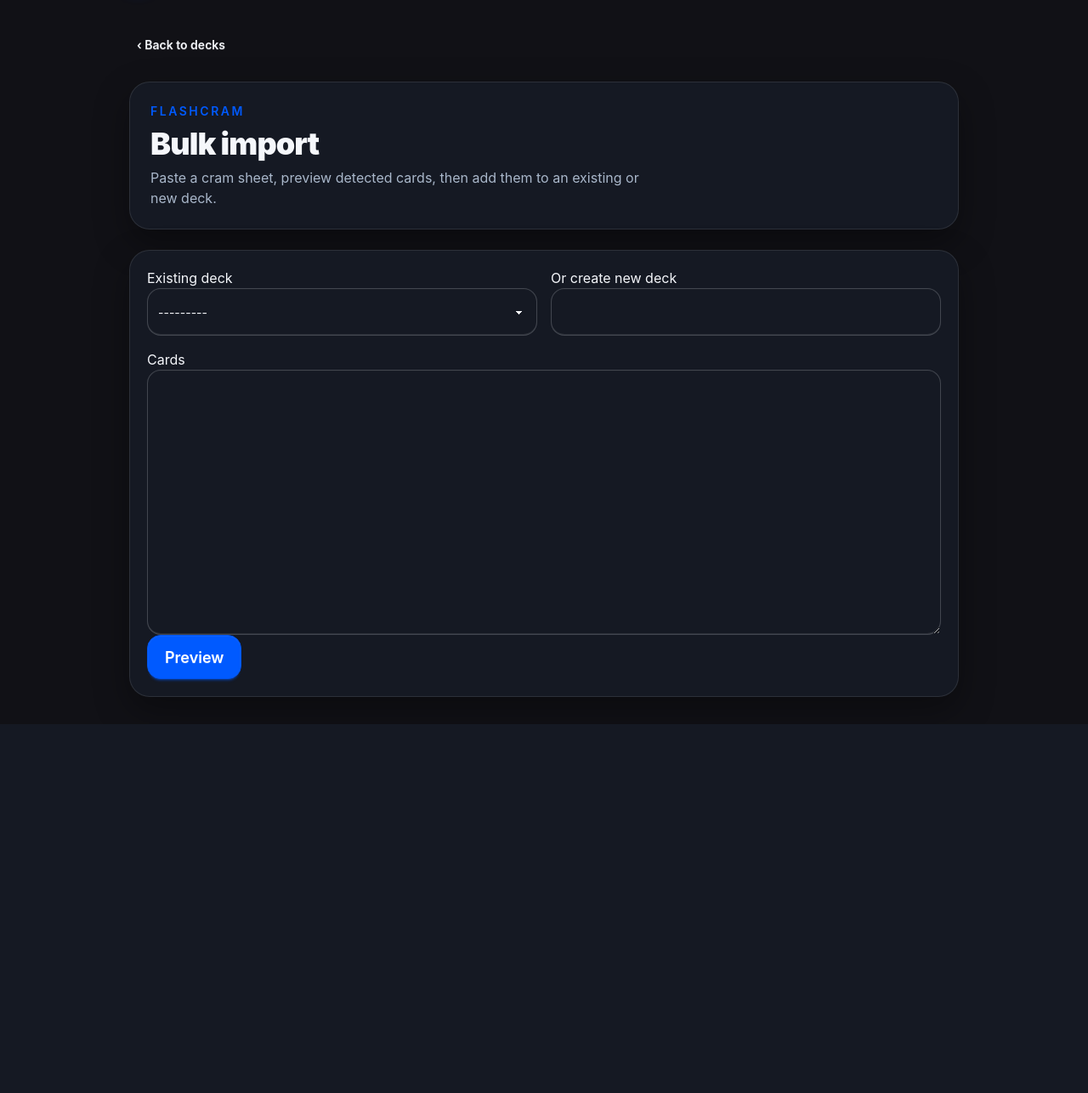
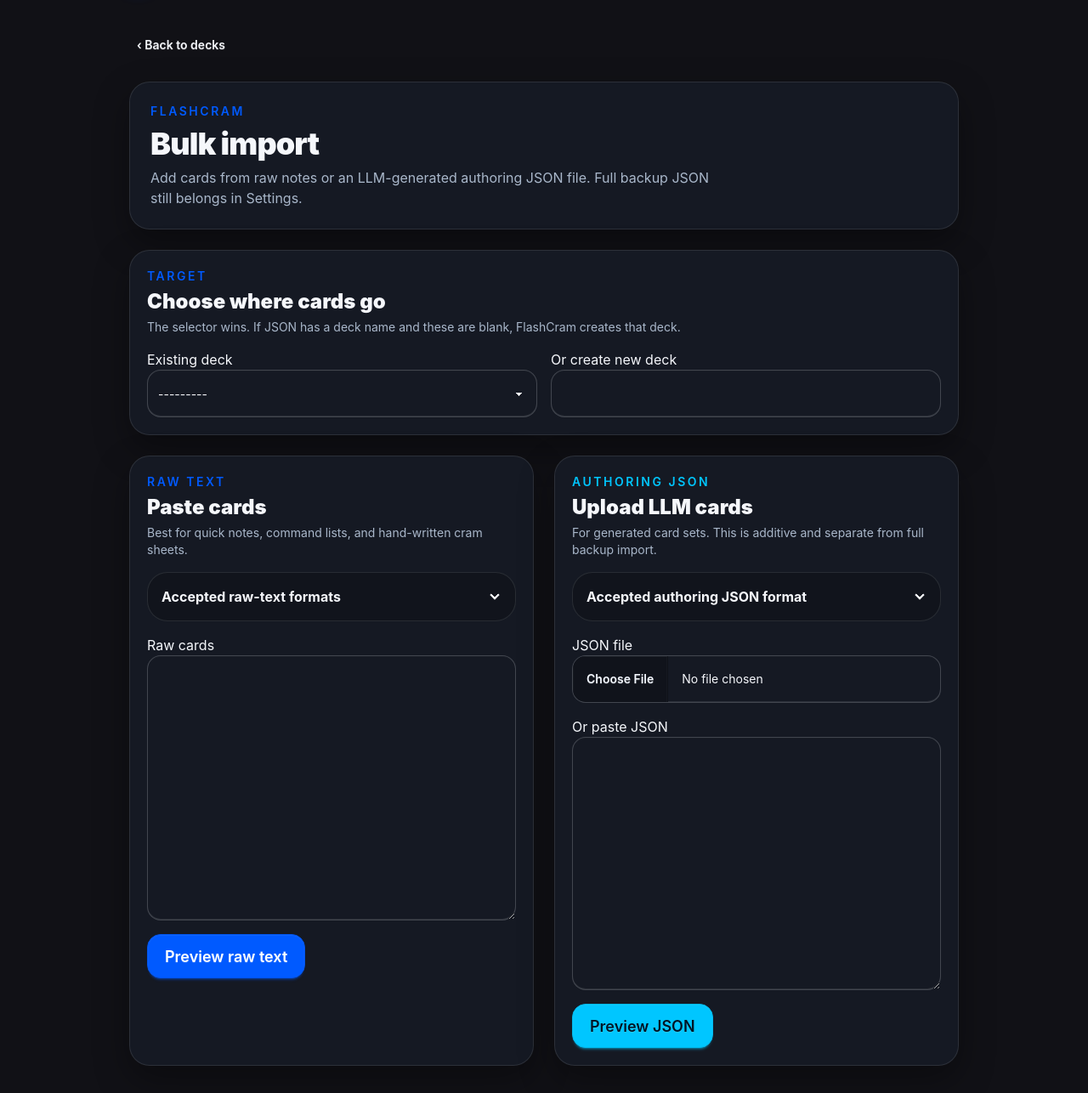
Before and after one commit to oliver-louis/FlashCram, a Django app: page /bulk-import/ in a window 1280 px wide. Shown: the part 65-1351 px from the top of the page at 85% size. Before the commit the page ends 917 px from the top, so only its background shows below. Run offline with Django 5.2, Linux system fonts and the light colour scheme; data comes from the database, SQL or seed files in the repository; data that the repository does not hold is empty; some libraries are stand-ins or nearby versions.

Commit message:
Add authoring JSON bulk import

```diff
--- a/cards/forms.py
+++ b/cards/forms.py
@@ -178,19 +178,29 @@ class BulkImportForm(forms.Form):
         widget=forms.TextInput(attrs={"class": "input input-bordered h-14 w-full rounded-2xl"}),
     )
     text = forms.CharField(
+        required=False,
         widget=forms.Textarea(attrs={"class": "textarea textarea-bordered min-h-72 w-full rounded-2xl", "rows": 14})
+    )
+    authoring_json_file = forms.FileField(
+        required=False,
+        widget=forms.ClearableFileInput(
+            attrs={
+                "accept": "application/json,.json",
+                "class": "file-input file-input-bordered h-14 w-full rounded-2xl",
+            }
+        ),
+    )
+    authoring_json_text = forms.CharField(
+        required=False,
+        widget=forms.Textarea(
+            attrs={"class": "textarea textarea-bordered min-h-72 w-full rounded-2xl font-mono text-sm", "rows": 14}
+        ),
     )
 
     def __init__(self, *args, **kwargs):
         super().__init__(*args, **kwargs)
         self.fields["deck"].queryset = Deck.objects.all().order_by("created_at", "name")
 
-    def clean(self):
-        cleaned = super().clean()
-        if not cleaned.get("deck") and not cleaned.get("new_deck_name"):
-            raise forms.ValidationError("Choose a deck or enter a new deck name.")
-        return cleaned
-
 
 class JsonImportForm(forms.Form):
     backup_json = forms.CharField(
--- a/cards/templates/cards/bulk_import.html
+++ b/cards/templates/cards/bulk_import.html
@@ -8,15 +8,22 @@
     <header class="fc-card rounded-3xl p-5 sm:p-6">
       <p class="text-sm font-semibold uppercase tracking-[0.18em] text-primary">FlashCram</p>
       <h1 class="mt-2 text-3xl font-black tracking-tight sm:text-4xl">Bulk import</h1>
-      <p class="mt-2 max-w-xl fc-muted">Paste a cram sheet, preview detected cards, then add them to an existing or new deck.</p>
+      <p class="mt-2 max-w-2xl fc-muted">Add cards from raw notes or an LLM-generated authoring JSON file. Full backup JSON still belongs in Settings.</p>
     </header>
 
-    <form method="post" class="fc-card space-y-4 rounded-3xl p-5">
+    <form method="post" enctype="multipart/form-data" class="space-y-6">
       {% csrf_token %}
       {% if form.non_field_errors %}
-        <div class="alert alert-error">{{ form.non_field_errors }}</div>
+        <div class="alert alert-error rounded-3xl">{{ form.non_field_errors }}</div>
       {% endif %}
-      <div class="grid gap-4 md:grid-cols-2">
+
+      <section class="fc-card rounded-3xl p-5">
+        <div class="flex flex-col gap-1">
+          <p class="text-sm font-semibold uppercase tracking-[0.18em] text-primary">Target</p>
+          <h2 class="text-2xl font-black">Choose where cards go</h2>
+          <p class="text-sm fc-muted">The selector wins. If JSON has a deck name and these are blank, FlashCram creates that deck.</p>
+        </div>
+        <div class="mt-4 grid gap-4 md:grid-cols-2">
           <label class="form-control">
             <span class="label-text">Existing deck</span>
             {{ form.deck }}
@@ -26,38 +33,107 @@
             {{ form.new_deck_name }}
           </label>
         </div>
+      </section>
+
+      <section class="grid gap-6 lg:grid-cols-2">
+        <div class="fc-card flex flex-col gap-4 rounded-3xl p-5">
+          <div>
+            <p class="text-sm font-semibold uppercase tracking-[0.18em] text-primary">Raw text</p>
+            <h2 class="mt-1 text-2xl font-black">Paste cards</h2>
+            <p class="mt-1 text-sm fc-muted">Best for quick notes, command lists, and hand-written cram sheets.</p>
+          </div>
+
+          <details class="collapse collapse-arrow rounded-3xl border border-base-content/10 bg-base-200/70">
+            <summary class="collapse-title font-bold">Accepted raw-text formats</summary>
+            <div class="collapse-content space-y-3 text-sm">
+              <div>
+                <p class="font-semibold">Single line</p>
+                <pre class="mt-1 overflow-x-auto rounded-2xl bg-base-300 p-3"><code>Front :: Back #tag #tag</code></pre>
+              </div>
+              <div>
+                <p class="font-semibold">Blank-line separated blocks</p>
+                <pre class="mt-1 overflow-x-auto rounded-2xl bg-base-300 p-3"><code>Q: What is grep?
+A: Search text
+Tags: shell, grep</code></pre>
+              </div>
+            </div>
+          </details>
+
           <label class="form-control">
-        <span class="label-text">Cards</span>
+            <span class="label-text">Raw cards</span>
             {{ form.text }}
             {{ form.text.errors }}
           </label>
           <div class="grid gap-3 sm:flex">
-        <button class="btn btn-primary btn-lg fc-tap rounded-2xl" type="submit" name="intent" value="preview">Preview</button>
-        {% if result %}
-          <button class="btn btn-success btn-lg fc-tap rounded-2xl" type="submit" name="intent" value="confirm">Import {{ result.cards|length }} cards</button>
+            <button class="btn btn-primary btn-lg fc-tap rounded-2xl" type="submit" name="intent" value="raw_preview">Preview raw text</button>
+            {% if raw_result and raw_result.cards %}
+              <button class="btn btn-success btn-lg fc-tap rounded-2xl" type="submit" name="intent" value="raw_confirm">Import {{ raw_result.cards|length }} cards</button>
             {% endif %}
           </div>
+        </div>
+
+        <div class="fc-card flex flex-col gap-4 rounded-3xl p-5">
+          <div>
+            <p class="text-sm font-semibold uppercase tracking-[0.18em] text-secondary">Authoring JSON</p>
+            <h2 class="mt-1 text-2xl font-black">Upload LLM cards</h2>
+            <p class="mt-1 text-sm fc-muted">For generated card sets. This is additive and separate from full backup import.</p>
+          </div>
+
+          <details class="collapse collapse-arrow rounded-3xl border border-base-content/10 bg-base-200/70">
+            <summary class="collapse-title font-bold">Accepted authoring JSON format</summary>
+            <div class="collapse-content space-y-3 text-sm">
+              <pre class="overflow-x-auto rounded-2xl bg-base-300 p-3"><code>{
+  "schema": "flashcram.cards.v1",
+  "deck": "Deck name",
+  "cards": [
+    {
+      "front": "Question",
+      "back": "Answer",
+      "tags": ["tag1", "tag2"],
+      "format": "plaintext"
+    }
+  ]
+}</code></pre>
+              <p class="fc-muted">Use <code>format</code> as <code>plaintext</code> or <code>markdown</code>. Backup JSON files should be imported from Settings.</p>
+            </div>
+          </details>
+
+          <label class="form-control">
+            <span class="label-text">JSON file</span>
+            {{ form.authoring_json_file }}
+            {{ form.authoring_json_file.errors }}
+          </label>
+          <label class="form-control">
+            <span class="label-text">Or paste JSON</span>
+            {{ form.authoring_json_text }}
+            {{ form.authoring_json_text.errors }}
+          </label>
+          <div class="grid gap-3 sm:flex">
+            <button class="btn btn-secondary btn-lg fc-tap rounded-2xl" type="submit" name="intent" value="json_preview">Preview JSON</button>
+            {% if json_result and json_result.cards %}
+              <button class="btn btn-success btn-lg fc-tap rounded-2xl" type="submit" name="intent" value="json_confirm">Import {{ json_result.cards|length }} cards</button>
+            {% endif %}
+          </div>
+        </div>
+      </section>
     </form>
 
-    {% if result %}
+    {% if raw_result %}
       <section class="fc-card rounded-3xl p-5">
-        <h2 class="text-2xl font-black">Preview</h2>
-        <p class="mt-1 fc-muted">{{ result.cards|length }} cards detected, {{ result.skipped_count }} lines skipped. Format: {{ result.detected_format }}</p>
-        <div class="mt-4 grid gap-3">
-          {% for card in result.cards %}
-            <article class="rounded-2xl bg-base-200/80 p-4">
-              <p class="font-bold">{{ card.front }}</p>
-              <p class="mt-1 text-sm fc-muted">{{ card.back }}</p>
-              {% if card.tags %}
-                <div class="mt-2 flex flex-wrap gap-2">
-                  {% for tag in card.tags %}
-                    <span class="badge badge-outline badge-sm rounded-xl">{{ tag }}</span>
-                  {% endfor %}
-                </div>
+        <h2 class="text-2xl font-black">Raw text preview</h2>
+        <p class="mt-1 fc-muted">{{ raw_result.cards|length }} cards detected, {{ raw_result.skipped_count }} lines skipped. Format: {{ raw_result.detected_format }}</p>
+        {% include "cards/partials/import_preview_cards.html" with cards=raw_result.cards %}
+      </section>
     {% endif %}
-            </article>
-          {% endfor %}
-        </div>
+
+    {% if json_result %}
+      <section class="fc-card rounded-3xl p-5">
+        <h2 class="text-2xl font-black">Authoring JSON preview</h2>
+        <p class="mt-1 fc-muted">
+          {{ json_result.cards|length }} cards detected, {{ json_result.skipped_count }} cards skipped.
+          Schema: {{ json_result.schema }}{% if json_result.deck_name %}. File deck: {{ json_result.deck_name }}{% endif %}
+        </p>
+        {% include "cards/partials/import_preview_cards.html" with cards=json_result.cards %}
       </section>
     {% endif %}
   </div>
--- a/cards/views.py
+++ b/cards/views.py
@@ -23,6 +23,7 @@ from .services import (
     get_deck,
     get_settings,
     import_backup,
+    parse_authoring_json_cards,
     parse_bulk_cards,
     review_is_complete,
     review_progress,
@@ -327,29 +328,90 @@ def review_context(session):
 
 
 def bulk_import(request):
-    result = None
+    raw_result = None
+    json_result = None
     created_count = None
-    form = BulkImportForm(request.POST or None)
+    post_data = request.POST.copy() if request.method == "POST" else None
+    if post_data is not None and request.FILES.get("authoring_json_file") and not post_data.get("authoring_json_text"):
+        try:
+            post_data["authoring_json_text"] = request.FILES["authoring_json_file"].read().decode("utf-8-sig")
+        except UnicodeDecodeError:
+            post_data["authoring_json_text"] = ""
+    form = BulkImportForm(post_data or None, request.FILES or None)
 
     if request.method == "POST" and form.is_valid():
-        result = parse_bulk_cards(form.cleaned_data["text"])
-        if request.POST.get("intent") == "confirm":
-            deck = form.cleaned_data["deck"]
-            if deck is None:
-                deck = Deck.objects.create(name=form.cleaned_data["new_deck_name"])
-            create_cards_from_parsed(deck, result.cards)
-            created_count = len(result.cards)
-            return redirect("cards:deck_detail", deck_id=deck.id)
+        intent = request.POST.get("intent", "raw_preview")
+        if intent == "preview":
+            intent = "raw_preview"
+        elif intent == "confirm":
+            intent = "raw_confirm"
+        if intent.startswith("json_"):
+            json_result = handle_authoring_json_import(request, form, intent)
+            if isinstance(json_result, HttpResponse):
+                return json_result
+        else:
+            raw_result = handle_raw_text_import(request, form, intent)
+            if isinstance(raw_result, HttpResponse):
+                return raw_result
 
     return render(
         request,
         "cards/bulk_import.html",
         {
             "form": form,
-            "result": result,
+            "raw_result": raw_result,
+            "json_result": json_result,
             "created_count": created_count,
         },
     )
+
+
+def import_target_deck(form, fallback_name=""):
+    deck = form.cleaned_data.get("deck")
+    if deck is not None:
+        return deck
+    new_deck_name = (form.cleaned_data.get("new_deck_name") or "").strip()
+    if new_deck_name:
+        return Deck.objects.create(name=new_deck_name)
+    if fallback_name:
+        return Deck.objects.create(name=fallback_name)
+    return None
+
+
+def handle_raw_text_import(request, form, intent):
+    if not form.cleaned_data.get("deck") and not (form.cleaned_data.get("new_deck_name") or "").strip():
+        form.add_error(None, "Choose a deck or enter a new deck name for raw text import.")
+        return None
+    text = form.cleaned_data.get("text", "")
+    if not text.strip():
+        form.add_error("text", "Paste raw card text before previewing.")
+        return None
+    result = parse_bulk_cards(text)
+    if intent == "raw_confirm":
+        deck = import_target_deck(form)
+        create_cards_from_parsed(deck, result.cards)
+        return redirect("cards:deck_detail", deck_id=deck.id)
+    return result
+
+
+def handle_authoring_json_import(request, form, intent):
+    payload = form.cleaned_data.get("authoring_json_text", "")
+    if not payload.strip():
+        form.add_error("authoring_json_text", "Upload a JSON file or paste authoring JSON before previewing.")
+        return None
+    try:
+        result = parse_authoring_json_cards(payload)
+    except ValueError as exc:
+        form.add_error("authoring_json_text", str(exc))
+        return None
+    if not form.cleaned_data.get("deck") and not (form.cleaned_data.get("new_deck_name") or "").strip() and not result.deck_name:
+        form.add_error(None, "Choose a deck, enter a new deck name, or include a deck name in the JSON.")
+        return result
+    if intent == "json_confirm":
+        deck = import_target_deck(form, fallback_name=result.deck_name)
+        create_cards_from_parsed(deck, result.cards)
+        return redirect("cards:deck_detail", deck_id=deck.id)
+    return result
 
 
 def settings_view(request):
```
Also changed, not shown: cards/services.py (+70 -1 lines), cards/templates/cards/partials/import_preview_cards.html (added, +25 -0 lines), cards/tests/test_services.py (+74 -1 lines), cards/tests/test_views.py (+105 -0 lines), static/css/app.css. Lines whose indentation alone changed are shown as unchanged.
